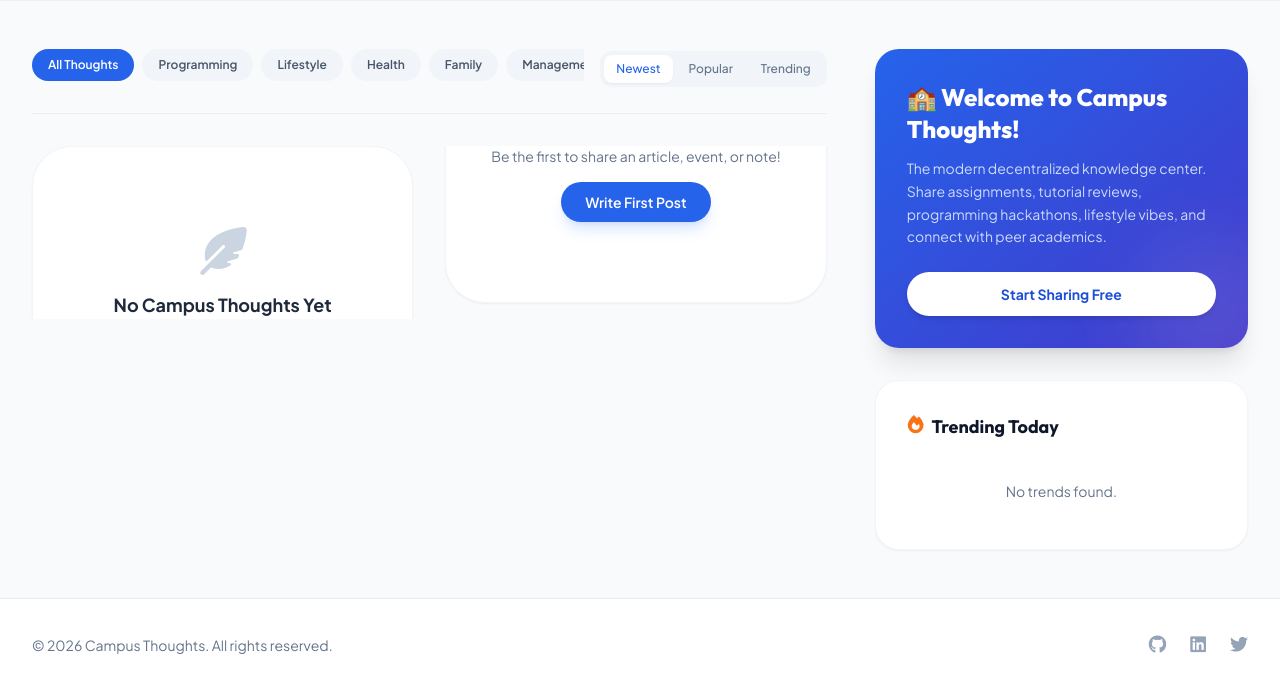
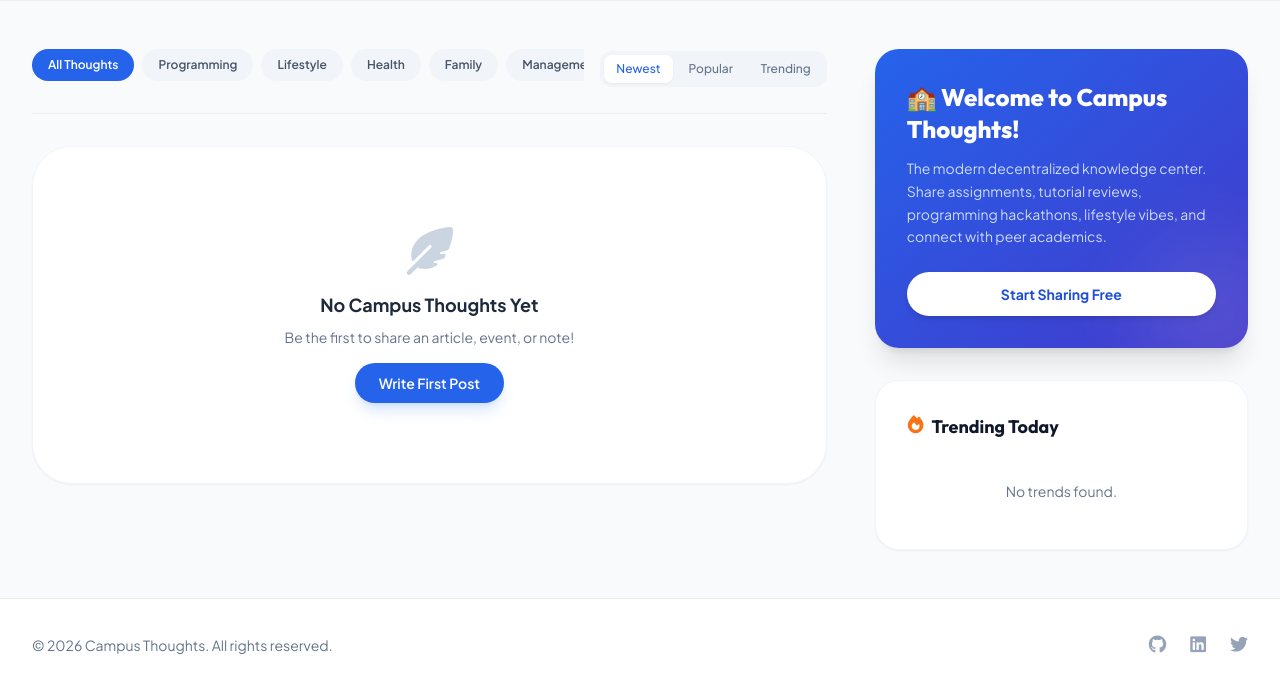
Before and after one commit to abhishek4524/Campus-Thought, a Django app: page / in a window 1280 px wide. Shown: the part 677-1368 px from the top of the page. Run offline with Django 5.2, Linux system fonts and the light colour scheme; data comes from the database, SQL or seed files in the repository; data that the repository does not hold is empty; some libraries are stand-ins or nearby versions.

Commit message:
Enhance swiper , cards , added follow button in full blog

```diff
--- a/campusThoughts/blog/templates/index.html
+++ b/campusThoughts/blog/templates/index.html
@@ -97,7 +97,7 @@
     </div>
 
     <!-- Post Cards Grid (Masonry / Pinterest style) -->
-    <div class="columns-1 sm:columns-2 gap-8 [column-fill:_balance] w-full">
+    <div class="flex columns-1 sm:columns-2 gap-8 [column-fill:_balance] w-full">
       {% for post in page_obj %}
       <article
         class="inline-block w-full mb-8 bg-white dark:bg-slate-900 rounded-[2rem] border border-slate-200/50 dark:border-slate-800/50 shadow-sm hover:shadow-2xl hover:-translate-y-1.5 transition-all duration-300 overflow-hidden break-inside-avoid group relative"
```
